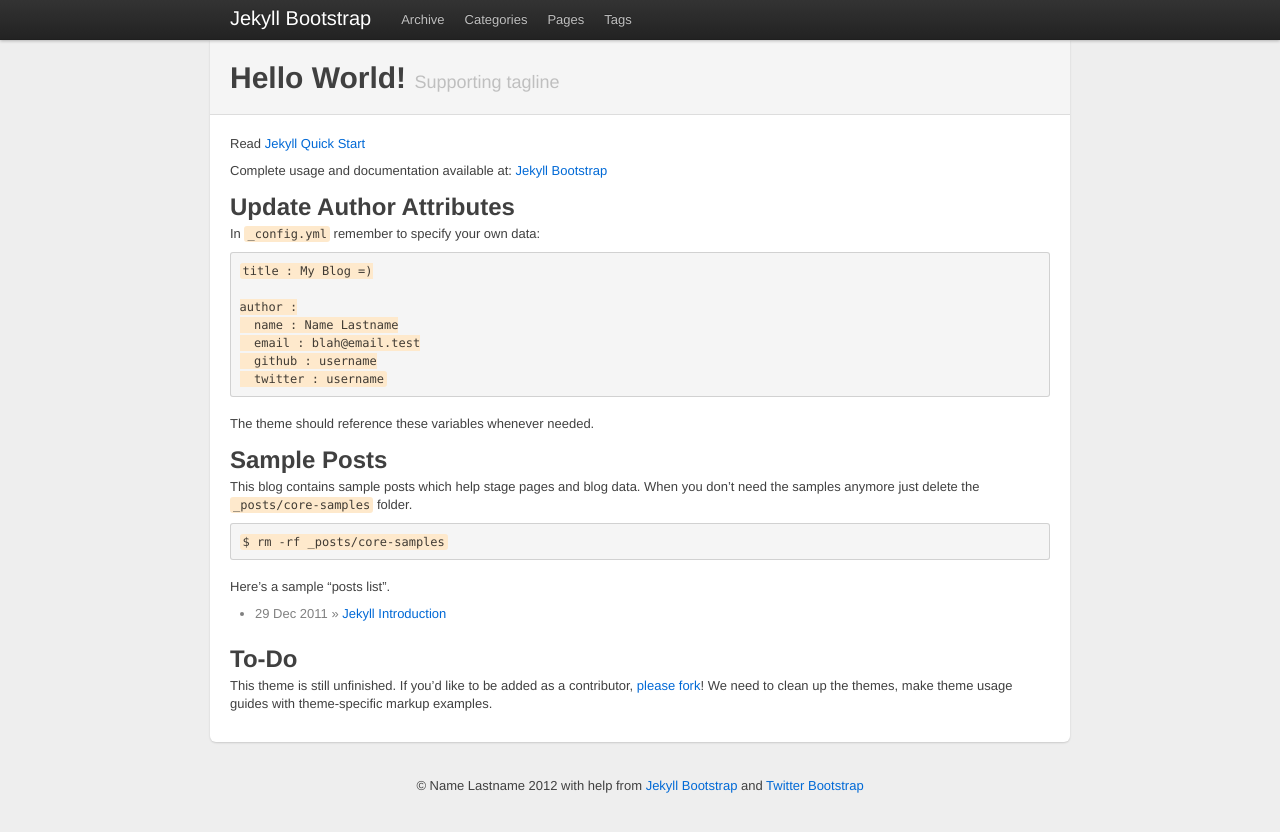
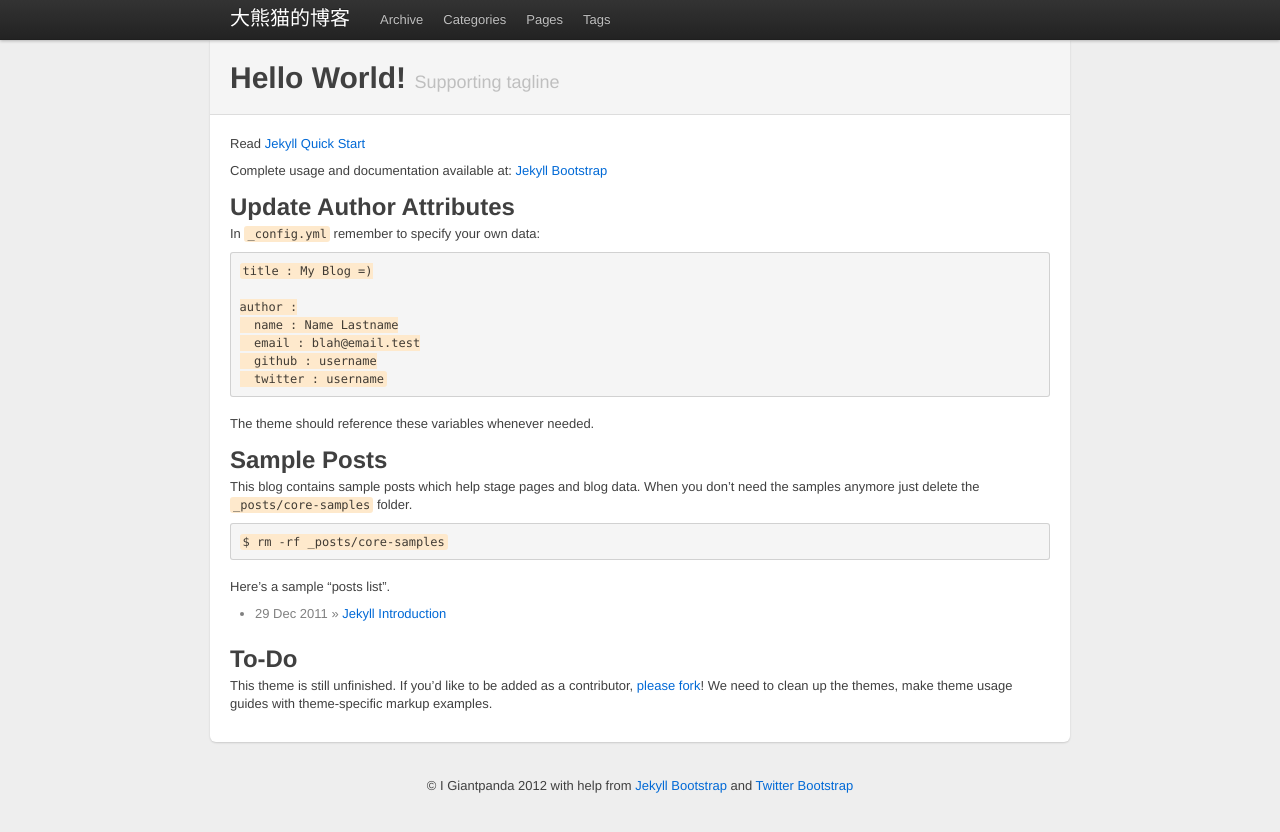
Before and after one commit to igiantpanda/igiantpanda.github.io, a Jekyll site: the page built from index.md, in a window 1280 px wide. Shown: the top 832 px of the page. Built offline with Jekyll 4.4.1, drawn with Linux system fonts in a browser that asks for light colours.

Commit message:
change _config.xml

```diff
--- a/_config.yml
+++ b/_config.yml
@@ -8,14 +8,14 @@ highlighter: pygments
 # Themes are encouraged to use these universal variables
 # so be sure to set them if your theme uses them.
 #
-title : Jekyll Bootstrap
+title : 大熊猫的博客
 tagline: Site Tagline
 author :
-  name : Name Lastname
-  email : blah@email.test
-  github : username
-  twitter : username
-  feedburner : feedname
+  name : I Giantpanda
+  email : igiantpanda@163.com
+  github : igiantpanda
+  twitter : x
+  feedburner : x
 
 # The production_url is only used when full-domain names are needed
 # such as sitemap.txt
```
